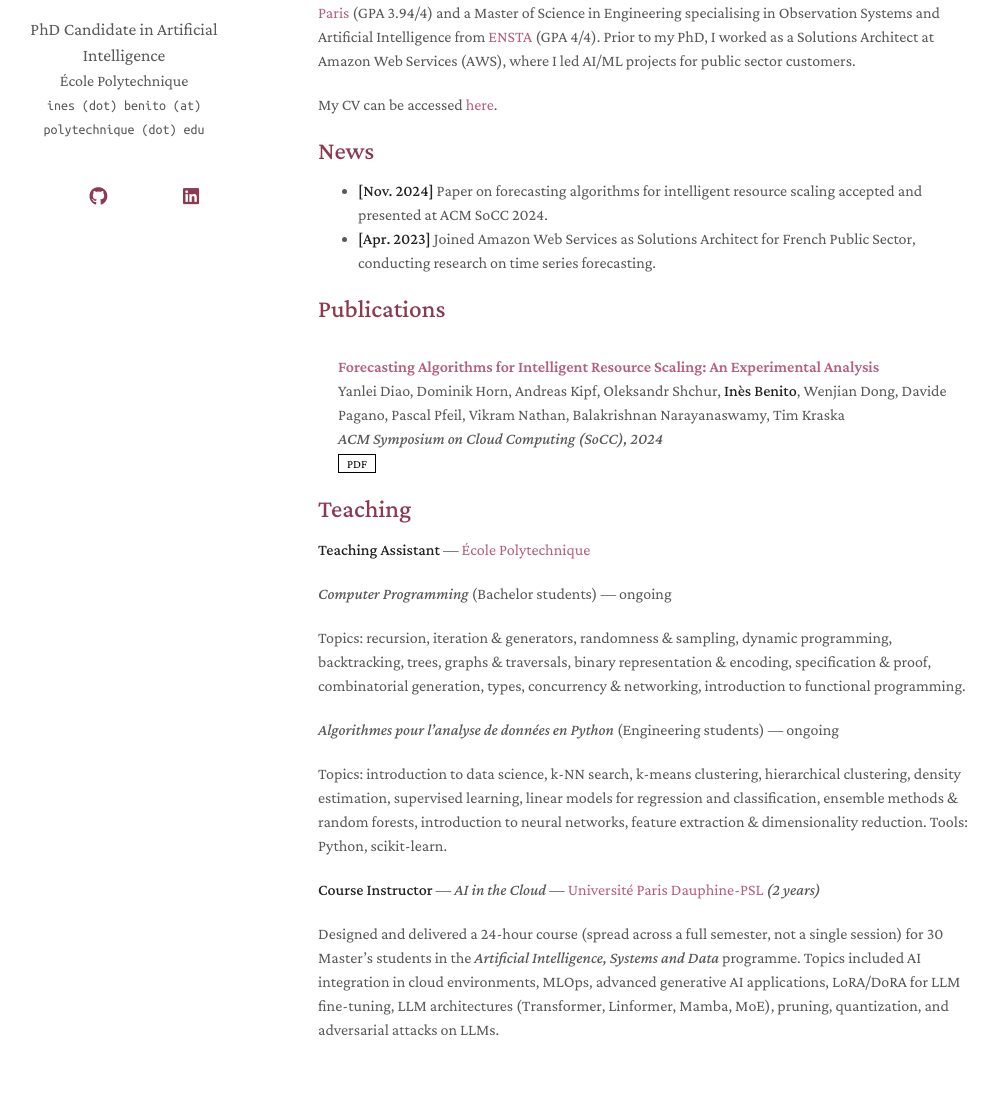
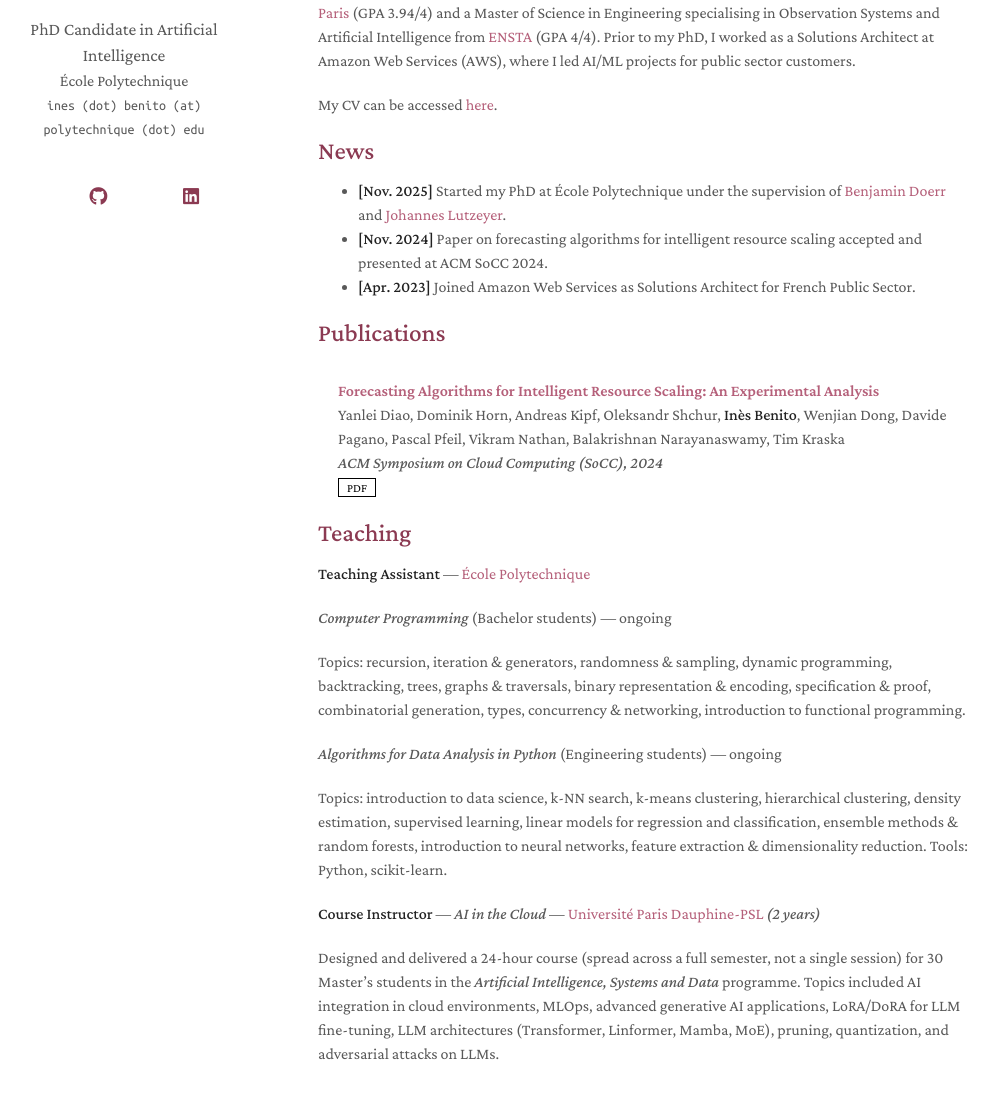
Before and after one commit to Hypatia-II/inesbenito, a Jekyll site: the page built from index.md, in a window 1280 px wide and 1360 px high. Shown: the part 224-1323 px from the top of the window, without its empty margins (152-1150 px from the left). Built offline with Jekyll 4.4.1, drawn with Linux system fonts in a browser that asks for light colours; a style sheet for code colours, icons or effects is not loaded.

Commit message:
cleanup: remove stale files, add SEO tags

```diff
--- a/_layouts/default.html
+++ b/_layouts/default.html
@@ -6,6 +6,7 @@
     <meta http-equiv="X-UA-Compatible" content="IE=edge">
     <meta name="viewport" content="width=device-width, initial-scale=1">
     <meta name="description" content="Academic website of Inès Benito, PhD candidate in Artificial Intelligence at École Polytechnique.">
+    {% seo %}
 
     <link rel="stylesheet" href="https://cdnjs.cloudflare.com/ajax/libs/academicons/1.8.6/css/academicons.min.css" integrity="sha256-uFVgMKfistnJAfoCUQigIl+JfUaP47GrRKjf6CTPVmw=" crossorigin="anonymous">
     <link rel="stylesheet" href="https://cdnjs.cloudflare.com/ajax/libs/font-awesome/6.5.2/css/all.min.css">
--- a/index.md
+++ b/index.md
@@ -12,8 +12,9 @@ My CV can be accessed [here](assets/files/cv.pdf){:target="_blank"}.
 
 ## News
 
+- **[Nov. 2025]** Started my PhD at École Polytechnique under the supervision of [Benjamin Doerr](https://www.lix.polytechnique.fr/Labo/Benjamin.Doerr/){:target="_blank"} and [Johannes Lutzeyer](https://johanneslutzeyer.com/){:target="_blank"}.
 - **[Nov. 2024]** Paper on forecasting algorithms for intelligent resource scaling accepted and presented at ACM SoCC 2024.
-- **[Apr. 2023]** Joined Amazon Web Services as Solutions Architect for French Public Sector, conducting research on time series forecasting.
+- **[Apr. 2023]** Joined Amazon Web Services as Solutions Architect for French Public Sector.
 
 ## Publications
 
@@ -44,7 +45,7 @@ My CV can be accessed [here](assets/files/cv.pdf){:target="_blank"}.
 
 Topics: recursion, iteration & generators, randomness & sampling, dynamic programming, backtracking, trees, graphs & traversals, binary representation & encoding, specification & proof, combinatorial generation, types, concurrency & networking, introduction to functional programming.
 
-*Algorithmes pour l'analyse de données en Python* (Engineering students) — ongoing
+*Algorithms for Data Analysis in Python* (Engineering students) — ongoing
 
 Topics: introduction to data science, k-NN search, k-means clustering, hierarchical clustering, density estimation, supervised learning, linear models for regression and classification, ensemble methods & random forests, introduction to neural networks, feature extraction & dimensionality reduction. Tools: Python, scikit-learn.
 
```
Also changed, not shown: 1 other file.
